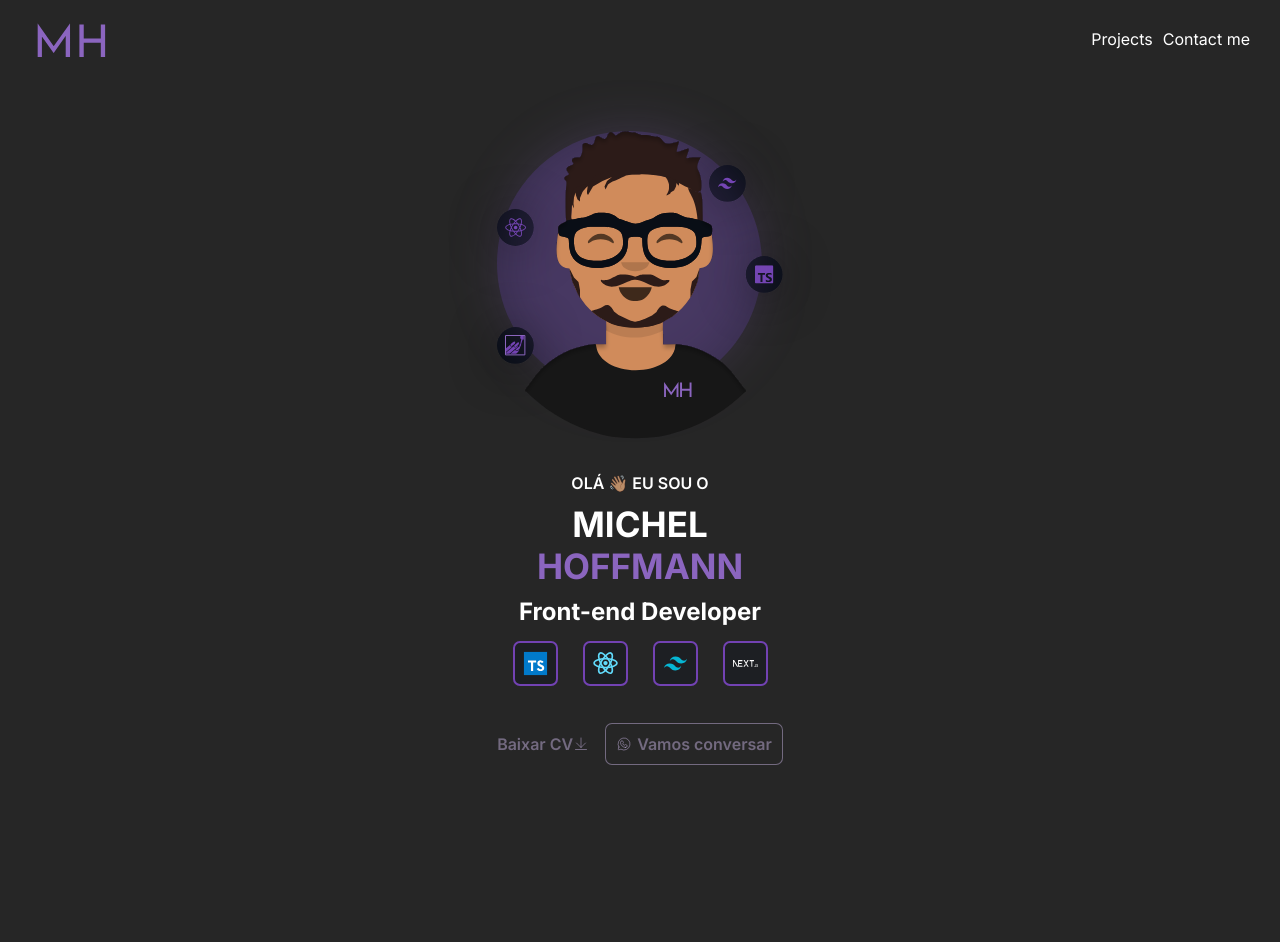
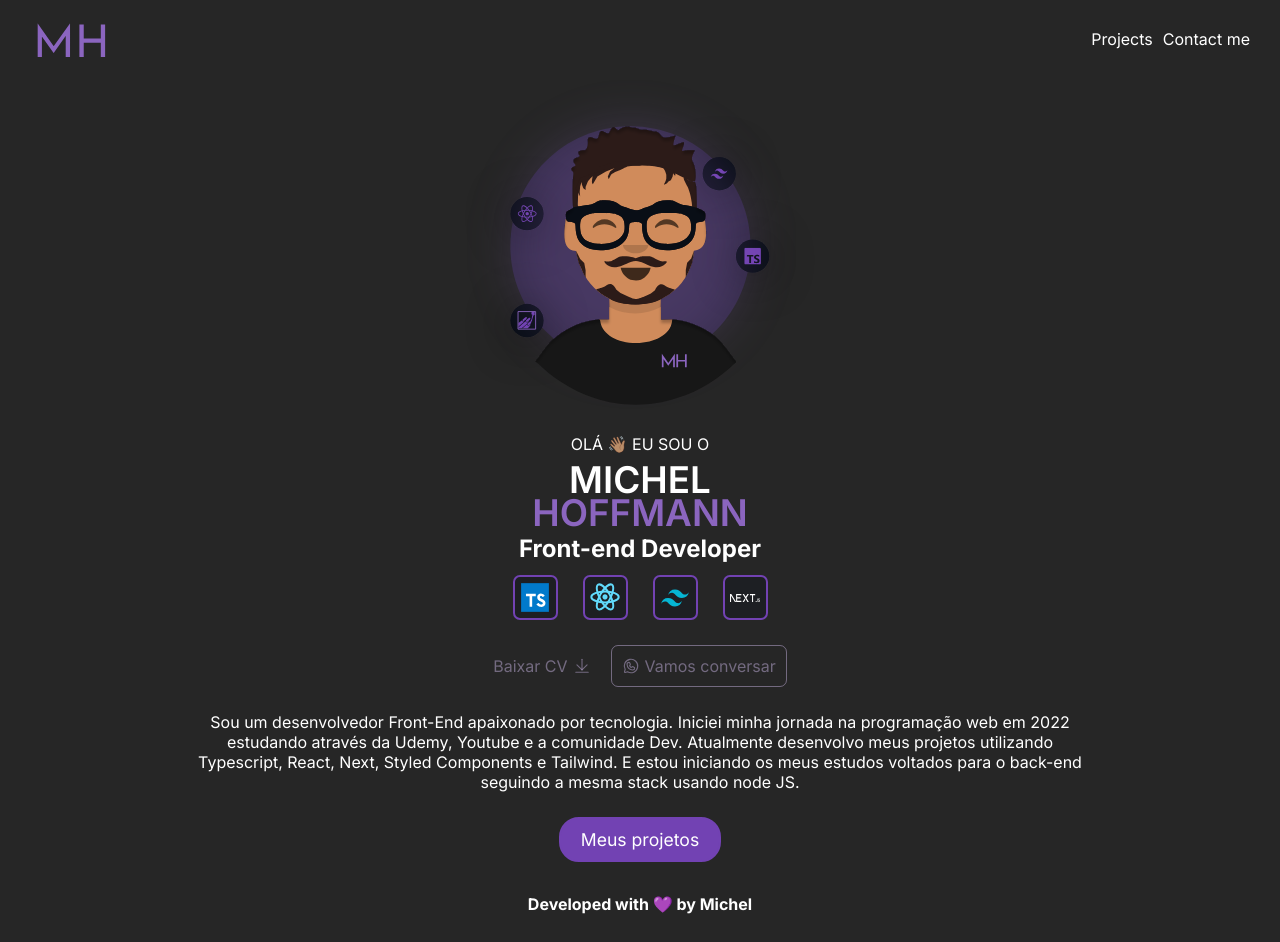
Before and after one commit to MichelHoffmann/newPortfolio, a React (Vite) app in the folder portfolio/: page /projects in a window 1280 px wide. Before the commit the page ends 800 px from the top, so only its background shows below. Built offline with nearby package versions, Linux system fonts and the light colour scheme.

Commit message:
finalizada a page home

```diff
--- a/portfolio/src/App.ts
+++ /dev/null
@@ -1,92 +0,0 @@
-import { styled } from 'styled-components'
-
-export const Section = styled.section`
-  display: flex;
-  flex-direction: column;
-  align-items: center;
-
-  img {
-    margin-bottom: 30px;
-  }
-
-  div {
-    color: white;
-    font-weight: 600;
-    display: flex;
-    flex-direction: column;
-    align-items: center;
-    text-align: center;
-    gap: 10px;
-    margin-bottom: 15px;
-  }
-
-  h1 {
-    font-size: 2.187rem;
-  }
-
-  span {
-    color: var(--purple-medium);
-  }
-
-  h3 {
-    font-size: 1.5rem;
-  }
-
-  div.baixar-cv {
-    min-width: 290px;
-    min-height: 45px;
-    display: flex;
-    flex-direction: row;
-    justify-content: center;
-    align-items: center;
-    gap: 16px;
-    margin-top: 20px;
-
-    a,
-    a.whats {
-      font-size: 1rem;
-      color: #bfadd980;
-      font-weight: 600;
-      display: flex;
-      justify-content: center;
-      align-items: center;
-    }
-
-    a {
-      text-decoration: none;
-    }
-
-    a.whats {
-      font-family: 'Inter';
-      background-color: var(--gray-300);
-      border: 1px solid #bfadd980;
-      border-radius: 7px;
-      padding: 10px;
-      gap: 5px;
-    }
-  }
-`
-
-export const Article = styled.article`
-  display: flex;
-  flex-direction: row;
-  gap: 25px;
-
-  div {
-    width: 45px;
-    height: 45px;
-    border-radius: 7px;
-    border: 2px solid var(--purple-dark);
-    background-color: var(--blue-gray);
-
-    display: flex;
-    justify-content: center;
-    align-items: center;
-
-    img {
-      width: 25px;
-      height: 25px;
-      margin: 0;
-    }
-  }
-`
--- a/portfolio/src/App.tsx
+++ b/portfolio/src/App.tsx
@@ -1,62 +1,14 @@
 import { Header } from './componets/Header'
-import avatar from './assets/avatar.svg'
-import ts from './assets/typescript-logo.svg'
-import react from './assets/react-logo.svg'
-import tailwind from './assets/tailwind-logo.svg'
-import next from './assets/next-logo.svg'
-import CurriculoMichel from './assets/curriculo-michel.pdf'
-import { Article, Section } from './App'
-import { ArrowLineDown, WhatsappLogo } from 'phosphor-react'
+
+import { AboutMe } from './componets/AboutMe'
+import { Footer } from './componets/Footer'
 
 function App() {
   return (
     <>
-      <Header></Header>
-      <main>
-        <Section>
-          <img src={avatar} alt="desenho do michel com oculos e blusa preta" />
-          <div>
-            <p>OLÁ 👋🏽 EU SOU O</p>
-            <h1>
-              MICHEL <br />
-              <span>HOFFMANN</span>
-            </h1>
-            <h3>Front-end Developer</h3>
-          </div>
-          <Article>
-            <div>
-              <img src={ts} alt="" />
-            </div>
-
-            <div>
-              <img src={react} alt="" />
-            </div>
-
-            <div>
-              <img src={tailwind} alt="" />
-            </div>
-
-            <div>
-              <img src={next} alt="" />
-            </div>
-          </Article>
-
-          <div className="baixar-cv">
-            <a href={CurriculoMichel} download>
-              Baixar CV <ArrowLineDown />
-            </a>
-            <a
-              href="https://wa.me/5568981141671"
-              className="whats"
-              target="_blank"
-              rel="noreferrer"
-            >
-              <WhatsappLogo />
-              Vamos conversar
-            </a>
-          </div>
-        </Section>
-      </main>
+      <Header />
+      <AboutMe />
+      <Footer />
     </>
   )
 }
--- /dev/null
+++ b/portfolio/src/componets/AboutMe/AboutMe.style.ts
@@ -0,0 +1,114 @@
+import { styled } from 'styled-components'
+
+export const AboutMeMain = styled.main`
+  display: flex;
+  flex-direction: column;
+  justify-content: center;
+  align-items: center;
+  gap: 25px;
+
+  img {
+    width: 350px;
+  }
+`
+
+export const MyInformations = styled.section`
+  display: flex;
+  flex-direction: column;
+  justify-content: center;
+  align-items: center;
+  gap: 5px;
+
+  color: white;
+  font-weight: 400;
+  text-align: center;
+
+  h1 {
+    margin-top: 4px;
+    font-size: 2.3rem;
+    line-height: 0.9;
+    font-weight: 600;
+    span {
+      color: var(--purple-medium);
+    }
+  }
+
+  h3 {
+    font-size: 1.5rem;
+    margin-bottom: 7px;
+  }
+
+  div.baixar-cv {
+    margin-block: 20px;
+    display: flex;
+    align-items: center;
+    justify-content: center;
+    gap: 20px;
+    a {
+      font-size: 1rem;
+      font-weight: 400;
+      color: #bfadd980;
+      text-decoration: none;
+
+      display: flex;
+      align-items: center;
+      justify-content: center;
+      gap: 5px;
+      transition: 300ms;
+    }
+
+    a.whats {
+      color: #bfadd980;
+      border: 1px solid;
+      border-radius: 7px;
+      padding: 10px;
+    }
+
+    a:hover {
+      color: var(--purple-medium);
+      scale: 1.05;
+    }
+  }
+
+  p.text {
+    width: 70%;
+  }
+
+  a.projects {
+    margin-block: 20px;
+    font-size: 1.1rem;
+    color: white;
+    text-decoration: none;
+    background-color: var(--purple-dark);
+    border: 2px solid var(--purple-dark);
+    border-radius: 20px;
+    padding: 10px 20px;
+    transition: 150ms;
+  }
+
+  a.projects:hover {
+    box-shadow: 0px 0px 23px -2px rgba(114, 66, 179, 1);
+    background-color: var(--gray-300);
+  }
+`
+
+export const TechContainer = styled.article`
+  display: flex;
+  gap: 25px;
+`
+
+export const TechIcon = styled.div`
+  width: 45px;
+  height: 45px;
+  border-radius: 7px;
+  border: 2px solid var(--purple-dark);
+  background-color: var(--blue-gray);
+
+  display: flex;
+  justify-content: center;
+  align-items: center;
+
+  img {
+    width: 75%;
+  }
+`
--- /dev/null
+++ b/portfolio/src/componets/AboutMe/index.tsx
@@ -0,0 +1,69 @@
+import {
+  AboutMeMain,
+  MyInformations,
+  TechContainer,
+  TechIcon,
+} from './AboutMe.style'
+import avatar from '../../assets/avatar.svg'
+import ts from '../../assets/typescript-logo.svg'
+import react from '../../assets/react-logo.svg'
+import tailwind from '../../assets/tailwind-logo.svg'
+import next from '../../assets/next-logo.svg'
+import CurriculoMichel from '../../assets/curriculo-michel.pdf'
+
+import { ArrowLineDown, WhatsappLogo } from 'phosphor-react'
+
+export function AboutMe() {
+  return (
+    <AboutMeMain>
+      <img src={avatar} alt="desenho do michel com oculos e blusa preta" />
+      <MyInformations>
+        <p>OLÁ 👋🏽 EU SOU O</p>
+        <h1>
+          MICHEL <br />
+          <span>HOFFMANN</span>
+        </h1>
+        <h3>Front-end Developer</h3>
+        <TechContainer>
+          <TechIcon>
+            <img src={ts} alt="" />
+          </TechIcon>
+          <TechIcon>
+            <img src={react} alt="" />
+          </TechIcon>
+          <TechIcon>
+            <img src={tailwind} alt="" />
+          </TechIcon>
+          <TechIcon>
+            <img src={next} alt="" />
+          </TechIcon>
+        </TechContainer>
+        <div className="baixar-cv">
+          <a href={CurriculoMichel}>
+            Baixar CV <ArrowLineDown size={18} />
+          </a>
+          <a
+            href="https://wa.me/5568981141671"
+            className="whats"
+            target="_blank"
+            rel="noreferrer"
+          >
+            <WhatsappLogo size={18} /> Vamos conversar
+          </a>
+        </div>
+        <p className="text">
+          Sou um desenvolvedor Front-End apaixonado por tecnologia. Iniciei
+          minha jornada na programação web em 2022 estudando através da Udemy,
+          Youtube e a comunidade Dev. Atualmente desenvolvo meus projetos
+          utilizando Typescript, React, Next, Styled Components e Tailwind. E
+          estou iniciando os meus estudos voltados para o back-end seguindo a
+          mesma stack usando node JS.
+        </p>
+        <a href="#" className="projects">
+          {' '}
+          Meus projetos
+        </a>
+      </MyInformations>
+    </AboutMeMain>
+  )
+}
--- /dev/null
+++ b/portfolio/src/componets/Footer/Footer.style.ts
@@ -0,0 +1,12 @@
+import { styled } from 'styled-components'
+
+export const FooterComponent = styled.footer`
+  width: 100%;
+  height: 60px;
+  text-align: center;
+  padding-block: 12px;
+  p {
+    color: white;
+    font-weight: bold;
+  }
+`
--- /dev/null
+++ b/portfolio/src/componets/Footer/index.tsx
@@ -0,0 +1,9 @@
+import { FooterComponent } from './Footer.style'
+
+export function Footer() {
+  return (
+    <FooterComponent>
+      <p>Developed with 💜 by Michel</p>
+    </FooterComponent>
+  )
+}
--- a/portfolio/src/index.css
+++ b/portfolio/src/index.css
@@ -21,6 +21,6 @@
 
 body {
   background-color: var(--gray-300);
-  width: 100vw;
+  width: 100%;
   height: 100vh;
 }
```
